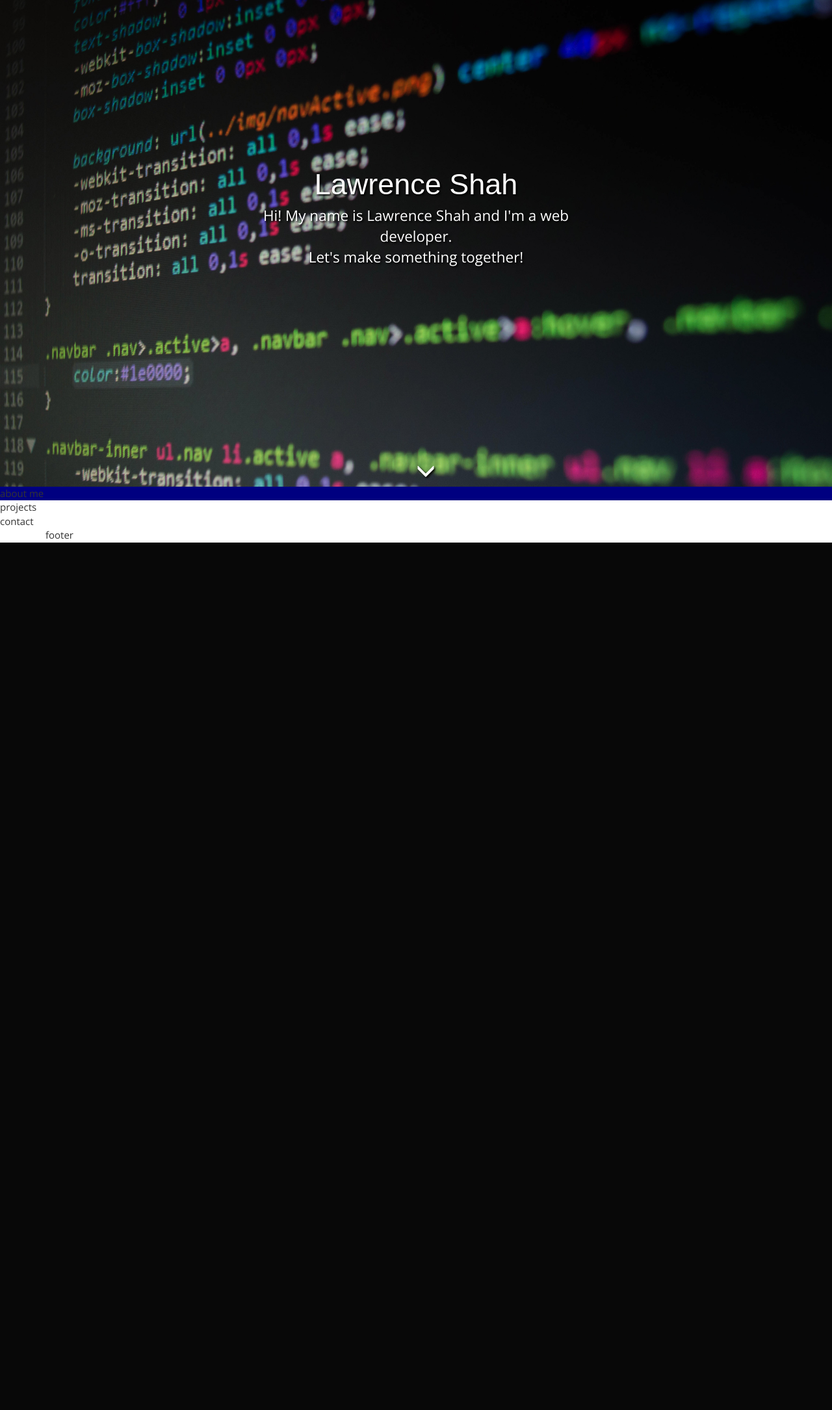
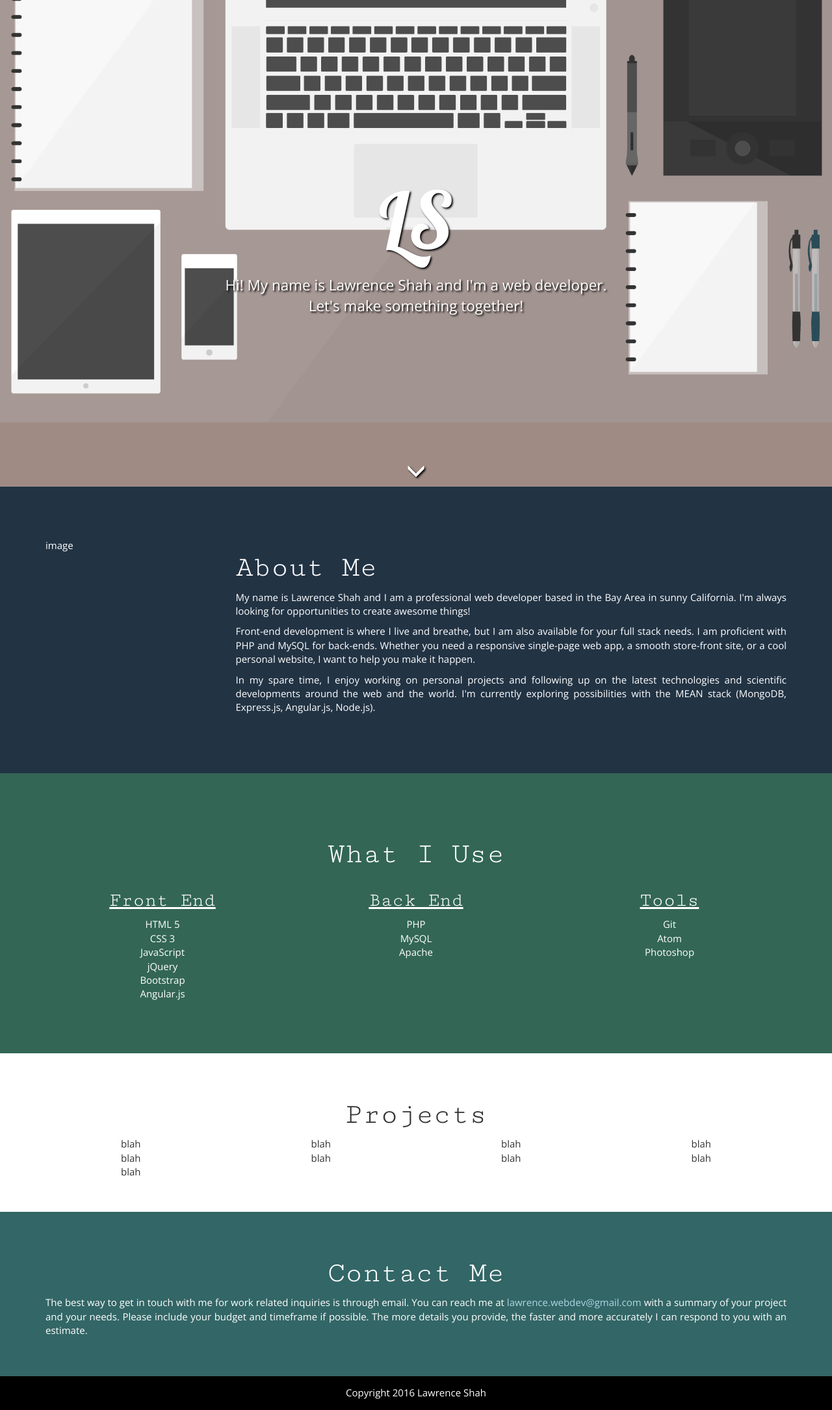
Before and after one commit to sktiao/Author-webpage, a PHP site: page / in a window 1280 px wide. Shown: the part 51-2221 px from the top of the page at 65% size. Before the commit the page ends 886 px from the top, so only its background shows below. Run offline with PHP 8.4, Linux system fonts and the light colour scheme.

Commit message:
getting there

```diff
--- a/css/main.css
+++ b/css/main.css
@@ -3,15 +3,31 @@ body {
 	font-size: 1.5rem;
 }
 
+h1, h2, h3 {
+	font-family: 'Cutive Mono', monospace;
+}
+
+h1 {
+	font-size: 3em;
+}
+
+h2 {
+	text-decoration: underline;
+}
+
+p {
+	text-align: justify;
+}
+
 #section-top {
-	//background-image: url('../img/bg-top-1.png');
-	background-image: url('../img/bg-top-2.jpg');
+	background-image: url('../img/bg-top-1.png');
 	background-position: center center;
 	background-size: cover;
 	color: white;
 	height: 30em;
 	height: calc(100vh - 50px);
 	margin-top: 50px;
+	position: relative;
 	text-shadow: 2px 2px 3px black;
 }
 
@@ -23,14 +39,14 @@ body {
 }
 
 .section-top-content-name {
-	font-family: 'Century Gothic', sans-serif;
-	font-size: 3em;
+	font-family: 'Lobster', cursive;
+	font-size: 8em;
 }
 
 .section-top-content-greeting {
 	font-size: 1.5em;
 	margin: 0 auto;
-	width: 44%;
+	width: 80%;
 }
 
 .section-top-arrow {
@@ -40,6 +56,42 @@ body {
 	position: absolute;
 }
 
+.section-top-arrow .glyphicon {
+	margin-left: -50%;
+}
+
 #section-about {
-	background-color: navy;
+	background-color: #234;
+	color: white;
+	padding: 80px 0;
 }
+
+#section-tools {
+	background-color: #365;
+	color: white;
+	padding: 80px 0;
+	text-align: center;
+}
+
+#section-projects {
+	padding: 50px 0;
+	text-align: center;
+}
+
+#section-contact {
+	background-color: #366;
+	color: white;
+	padding: 50px 0;
+	text-align: center;
+}
+
+#section-contact a {
+	color: lightblue;
+}
+
+#section-footer {
+	background-color: black;
+	color: white;
+	padding: 15px 0;
+	text-align: center;
+}
--- a/index.htm
+++ b/index.htm
@@ -5,7 +5,7 @@
 		<meta charset="utf-8">
 		<meta name="viewport" content="width=device-width, initial-scale=1.0, maximum-scale=1.0, user-scalable=no">
 		<!-- <link rel="stylesheet" type="text/css" href="css/reset.css"/> -->
-		<link href="https://fonts.googleapis.com/css?family=Open+Sans" rel="stylesheet">
+		<link href="https://fonts.googleapis.com/css?family=Cutive+Mono|Lobster|Open+Sans" rel="stylesheet">
 		<link rel="stylesheet" type="text/css" href="css/bootstrap.min.css"/>
 		<link rel="stylesheet" type="text/css" href="css/main.css"/>
 		<script type="text/javascript" src="js/jquery-2.1.3.min.js" defer></script>
@@ -15,6 +15,7 @@
 	</head>
 
 	<body>
+		<!-- <img src="img/bg-top-1.png" height="0" width="0" /> -->
 		<nav class="navbar navbar-inverse navbar-fixed-top">
 			<div class="container">
 				<div class="navbar-header">
@@ -28,16 +29,16 @@
 				</div>
 				<div class="collapse navbar-collapse" id="navbar-collapse-1">
 					<ul class="nav navbar-nav navbar-right">
-						<li><a href="#section-about">About</a></li>
-						<li><a href="#section-projects">Projects</a></li>
-						<li><a href="#section-contact">Contact</a></li>
+						<li><a class="navbar-link" href="#section-about">About</a></li>
+						<li><a class="navbar-link" href="#section-projects">Projects</a></li>
+						<li><a class="navbar-link" href="#section-contact">Contact</a></li>
 					</ul>
 				</div>
 			</div>
 		</nav>
 		<section id="section-top">
 			<div class="section-top-content">
-				<div class="section-top-content-name">Lawrence Shah</div>
+				<div class="section-top-content-name">LS</div>
 				<div class="section-top-content-greeting">Hi! My name is Lawrence Shah and I'm a web developer.<br/>Let's make something together!</div>
 			</div>
 			<div class="section-top-arrow">
@@ -45,17 +46,91 @@
 			</div>
 		</section>
 		<section id="section-about">
-			about me
+			<div class="container">
+				<div class="row">
+					<div class="col-xs-12 col-sm-3">
+						image
+					</div>
+					<div class="col-xs-12 col-sm-9">
+						<h1>About Me</h1>
+						<p>My name is Lawrence Shah and I am a professional web developer based in the Bay Area in sunny California. I'm always looking for opportunities to create awesome things!</p>
+						<p>Front-end development is where I live and breathe, but I am also available for your full stack needs. I am proficient with PHP and MySQL for back-ends. Whether you need a responsive single-page web app, a smooth store-front site, or a cool personal website, I want to help you make it happen.</p>
+						<p>In my spare time, I enjoy working on personal projects and following up on the latest technologies and scientific developments around the web and the world. I'm currently exploring possibilities with the MEAN stack (MongoDB, Express.js, Angular.js, Node.js).</p>
+					</div>
+				</div>
+			</div>
 		</section>
-		<section>
-			projects
+		<section id="section-tools">
+			<div class="container">
+				<h1>What I Use</h1>
+				<div class="row">
+					<div class="col-xs-12 col-sm-4">
+						<h2>Front End</h2>
+						<div>HTML 5</div>
+						<div>CSS 3</div>
+						<div>JavaScript</div>
+						<div>jQuery</div>
+						<div>Bootstrap</div>
+						<div>Angular.js</div>
+					</div>
+					<div class="col-xs-12 col-sm-4">
+						<h2>Back End</h2>
+						<div>PHP</div>
+						<div>MySQL</div>
+						<div>Apache</div>
+					</div>
+					<div class="col-xs-12 col-sm-4">
+						<h2>Tools</h2>
+						<div>Git</div>
+						<div>Atom</div>
+						<div>Photoshop</div>
+					</div>
+				</div>
+			</div>
 		</section>
-		<section>
-			contact
+		<section id="section-projects">
+			<div class="container">
+				<h1>Projects</h1>
+				<div class="row">
+					<div class="col-xs-12 col-sm-6 col-md-3">
+						blah
+					</div>
+					<div class="col-xs-12 col-sm-6 col-md-3">
+						blah
+					</div>
+					<div class="col-xs-12 col-sm-6 col-md-3">
+						blah
+					</div>
+					<div class="col-xs-12 col-sm-6 col-md-3">
+						blah
+					</div>
+					<div class="col-xs-12 col-sm-6 col-md-3">
+						blah
+					</div>
+					<div class="col-xs-12 col-sm-6 col-md-3">
+						blah
+					</div>
+					<div class="col-xs-12 col-sm-6 col-md-3">
+						blah
+					</div>
+					<div class="col-xs-12 col-sm-6 col-md-3">
+						blah
+					</div>
+					<div class="col-xs-12 col-sm-6 col-md-3">
+						blah
+					</div>
+				</div>
+			</div>
 		</section>
-		<section>
-			<div class="container" id="section-footer">
-				footer
+		<section id="section-contact">
+			<div class="container">
+				<h1>Contact Me</h1>
+				<p>The best way to get in touch with me for work related inquiries is through email. You can reach me at <a href="mailto:lawrence.webdev@gmail.com">lawrence.webdev@gmail.com</a> with a summary of your project and your needs. Please include your budget and timeframe if possible. The more details you provide, the faster and more accurately I can respond to you with an estimate.</p>
+			</div>
+		</section>
+		<section id="section-footer">
+			<div class="container">
+				Copyright 2016 Lawrence Shah
 			</div>
 		</section>
 	</body>
--- a/js/main.js
+++ b/js/main.js
@@ -1,10 +1,7 @@
-var bgArray = ['bg-top-1.png','bg-top-2.jpg'];
-var bgIndex = 0;
-//window.setInterval(rotateTopBg, 3000);
-
-function rotateTopBg() {
-	$('#section-top').css({'background-image':'url(\'../img/'+bgArray[bgIndex++]+'\')'});
-	if (bgIndex >= bgArray.length) {
-		bgIndex = 0;
-	}
-}
+(function() {
+	$('.navbar-link').add('.navbar-brand').on('click', function(e) {
+		e.preventDefault();
+		$('html,body').stop().animate({scrollTop:$($(this).attr('href')).offset().top-50}, 500);
+		$('.navbar-collapse').removeClass('in');
+	});
+})();
```
Also changed, not shown: img/bg-top-4.jpg (added), img/bg-top-5.jpg (added), img/city-lightblue.png (deleted), img/city-moccasin.png (deleted), 1 other file.
